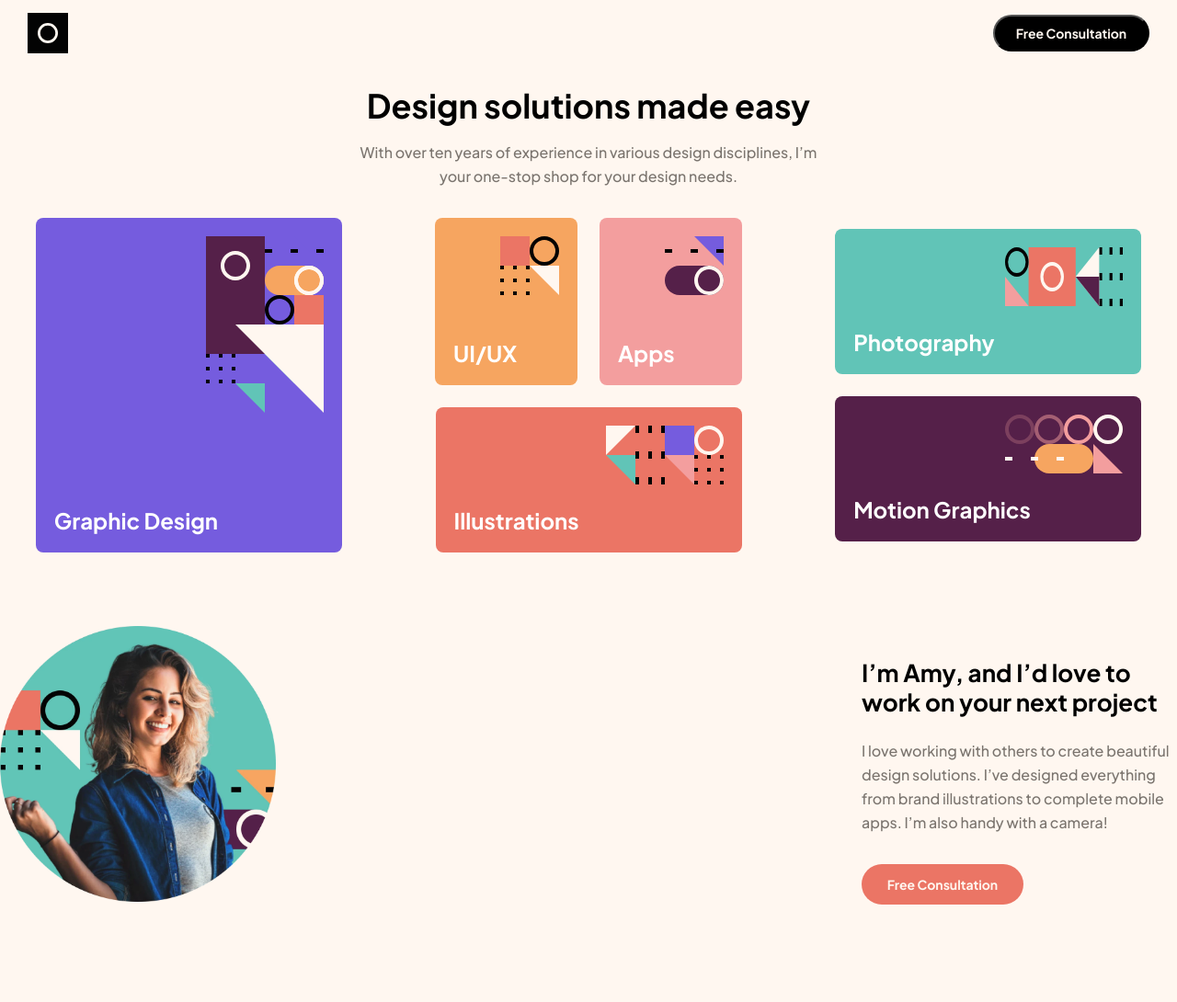
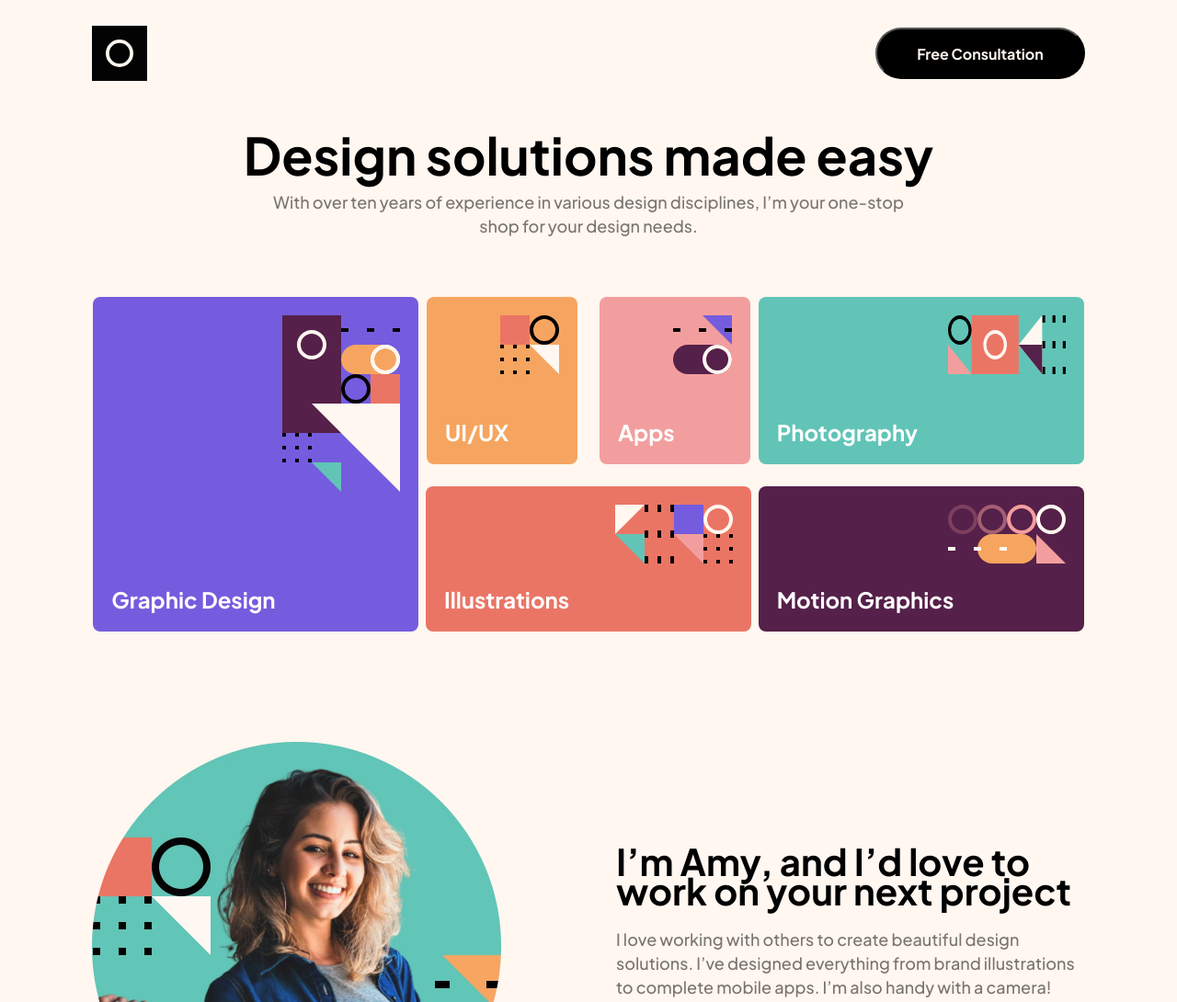
Before and after one commit to Isaaccna/portfolio-challenge, a plain HTML site: page index.html in a window 1280 px wide. Shown: the top 1090 px of the page at 92% size. Drawn offline with Linux system fonts and the light colour scheme.

Commit message:
done before getting the feedback

```diff
--- a/index.html
+++ b/index.html
@@ -126,12 +126,16 @@
         </div>
       </section>
       <section class="contact">
+        <div class="contact-message">
+
           <h2>Book a call with me</h2>
           <p>
             I’d love to have a chat to see how I can help you. The best first step
             is for us to discuss your project during a free consultation. Then we
             can move forward from there.
           </p>
+        </div>
+
         <button class="red-button">Free Consultation</button>
       </section>
     </main>
--- a/style.css
+++ b/style.css
@@ -76,7 +76,6 @@ footer img {
 }
 .quality {
   margin-bottom: 8rem;
-
 }
 .quality,
 .part1,
@@ -171,12 +170,15 @@ footer img {
   margin-inline: auto;
   margin-bottom: 3.5rem;
 }
+.text {
+  width: 34.3rem;
+}
 .about h2 {
   font-family: 'Plus Jakarta Sans', sans-serif;
   font-weight: 700;
   font-size: 2.6rem;
   line-height: 3.2rem;
-  width: 34.3rem;
+
   margin-inline: auto;
   margin-bottom: 2.4rem;
 }
@@ -186,7 +188,6 @@ footer img {
   font-size: 1.6rem;
   color: #7a746e;
   line-height: 2.6rem;
-  width: 34.3rem;
   margin-inline: auto;
   margin-bottom: 3.2rem;
 }
@@ -257,18 +258,45 @@ footer img {
 }
 
 /* MEDIA SCREEN --- */
-@media screen and (min-width: 700px) {
+@media screen and (min-width: 800px) {
   header,
+  main,
   footer {
-    padding-inline: 2rem;
+    margin-inline: 5rem;
+  }
+  header img,
+  footer img {
+    width: 6rem;
+    height: 6rem;
+  }
+  header {
+    margin-top: 3.4rem;
+  }
+  .black-button,
+  .red-button {
+    width: 22.8rem;
+    height: 5.6rem;
+    font-size: 1.6rem;
+  }
+
+  .intro h1 {
+    font-size: 4.4rem;
   }
 
   .intro p {
     width: 50rem;
+    font-size: 1.8rem;
   }
-  .quality {
+  header,
+  .intro {
+    margin-bottom: 6.4rem;
+  }
+  .quality,
+  .about,
+  .work {
+    margin-bottom: 12rem;
+  }
 
-  }
   .part1,
   .part2,
   .part3 {
@@ -291,7 +319,14 @@ footer img {
     display: flex;
     justify-content: space-between;
     align-items: center;
-
+  }
+  .about h2,
+  .work h2,
+  .contact h2 {
+    font-size: 3.2rem;
+  }
+  .about p {
+    font-size: 1.8rem;
   }
   .slidesshow {
     gap: 3rem;
@@ -311,4 +346,82 @@ footer img {
     font-size: 1.8rem;
     line-height: 2.8rem;
   }
+
 }
+
+/* MEDIA SCREEN --- */
+@media screen and (min-width: 900px) {
+  header,
+  footer,
+  main {
+    margin-inline: 10rem;
+  }
+  .black-button:hover {
+    background-color: #755cde;
+  }
+  .red-button:hover {
+    background-color: #F6A560;
+  }
+  .intro h1 {
+    font-size: 5.6rem;
+  }
+  .intro p {
+    width: 73rem;
+  }
+  .quality {
+    gap: 0.5rem;
+  }
+
+  part1,
+  .part2,
+  .part3 {
+    flex: 1;
+  }
+  #graphic {
+    width: 35.4rem;
+    height: 36.4rem;
+  }
+  #user,
+  #apps {
+    width: 16.4rem;
+    height: 18.2rem;
+  }
+
+  #illustration,
+  #motion {
+    width: 35.4rem;
+    height: 15.8rem;
+  }
+  #photography {
+    width: 35.4rem;
+    height: 18.2rem;
+  }
+
+  .about {
+    gap: 12.5rem;
+    justify-content: center;
+  }
+  .about img {
+    width: 44.5rem;
+    height: 44.5rem;
+  }
+  .text {
+    width: 54rem;
+  }
+  .text h2 {
+    font-size: 4rem;
+  }
+  .contact {
+    width: 111rem;
+    height: 32rem;
+    display: flex;
+    justify-content: space-evenly;
+    align-items: center;
+  }
+  .contact-message {
+    text-align: left;
+  }
+  .contact-message h2 {
+    font-size: 4rem;
+  }
+}
```
Lines whose indentation alone changed are shown as unchanged.
